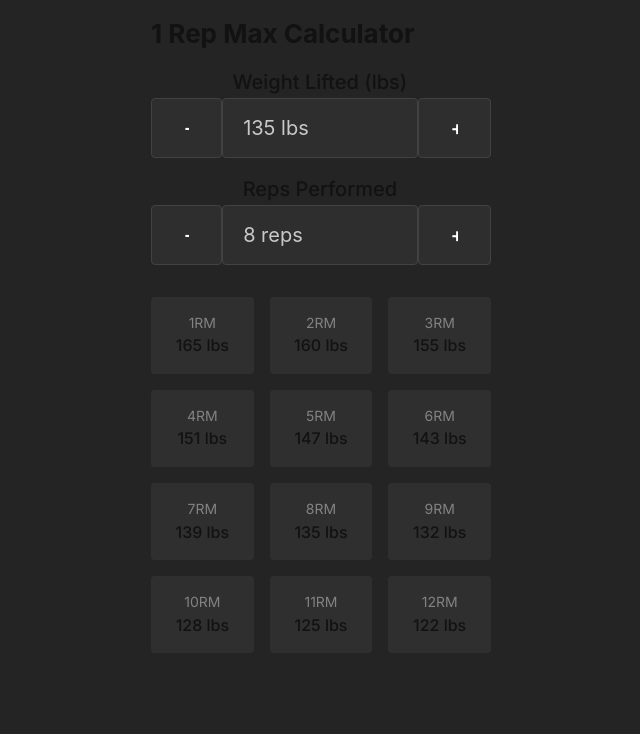
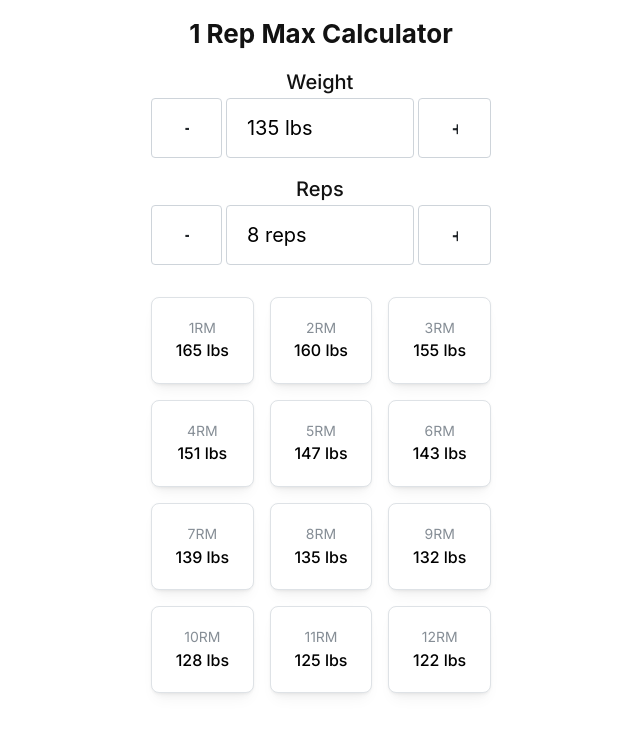
Before and after one commit to Deba9398/one-rep-max-web, a Next.js app: page / in a window 1280 px wide. Shown: the top 734 px of the page, without its empty margins (319-959 px from the left). Built offline with nearby package versions, Linux system fonts and the light colour scheme.

Commit message:
Style tweaks

```diff
--- a/app/layout.tsx
+++ b/app/layout.tsx
@@ -21,7 +21,7 @@ export default function RootLayout({
         <ColorSchemeScript />
       </head>
       <body className={inter.className}>
-        <MantineProvider defaultColorScheme='dark'>{children}</MantineProvider>
+        <MantineProvider defaultColorScheme='auto'>{children}</MantineProvider>
       </body>
     </html>
   );
--- a/app/page.tsx
+++ b/app/page.tsx
@@ -23,7 +23,7 @@ export default function Home() {
     <main className='flex min-h-screen flex-col items-center justify-between'>
       <div className='flex items-center justify-between'>
         <Box maw={340} mx='auto'>
-          <Title order={2} className='pb-4 pt-4'>
+          <Title order={2} className='pb-4 pt-4 text-center'>
             1 Rep Max Calculator
           </Title>
           <div className='flex items-end pb-4 text-center'>
@@ -36,6 +36,7 @@ export default function Home() {
               -
             </Button>
             <NumberInput
+              className='px-1 text-center'
               size='xl'
               allowNegative={false}
               inputMode='decimal'
@@ -46,7 +47,7 @@ export default function Home() {
               handlersRef={weightLiftedRef}
               onChange={(val) => setWeightLifted(parseFloat(val.toString()))}
               value={weightLifted}
-              label='Weight Lifted (lbs)'
+              label='Weight'
               hideControls
             />
             <Button
@@ -69,10 +70,10 @@ export default function Home() {
               -
             </Button>
             <NumberInput
+              className='px-1 text-center'
               size='xl'
               inputMode='decimal'
               suffix=' reps'
-              className='text-center'
               clampBehavior='strict'
               allowNegative={false}
               min={0}
@@ -80,7 +81,7 @@ export default function Home() {
               handlersRef={repsPerformedRef}
               onChange={(val) => setRepsPerformed(parseFloat(val.toString()))}
               value={repsPerformed}
-              label='Reps Performed'
+              label='Reps'
               hideControls
             />
             <Button
--- a/components/RepMaxTable.tsx
+++ b/components/RepMaxTable.tsx
@@ -1,5 +1,5 @@
 import { RepMaxValues } from '@/util/repMaxFormulas';
-import { Text } from '@mantine/core';
+import { Card, Text } from '@mantine/core';
 
 export default function RepMaxTable({
   repMaxValues,
@@ -9,9 +9,13 @@ export default function RepMaxTable({
   return (
     <div className='grid grid-cols-3 gap-4'>
       {Object.keys(repMaxValues).map((key) => (
-        <div
+        <Card
           key={key}
-          className='p-4 text-center rounded bg-white bg-opacity-5'
+          className='text-center'
+          shadow='sm'
+          padding='lg'
+          radius='md'
+          withBorder
         >
           <Text size='sm' c='dimmed'>
             {key}RM
@@ -19,7 +23,7 @@ export default function RepMaxTable({
           <Text size='md' fw={500}>
             {repMaxValues[key].toFixed(0)} lbs
           </Text>
-        </div>
+        </Card>
       ))}
     </div>
   );
```
